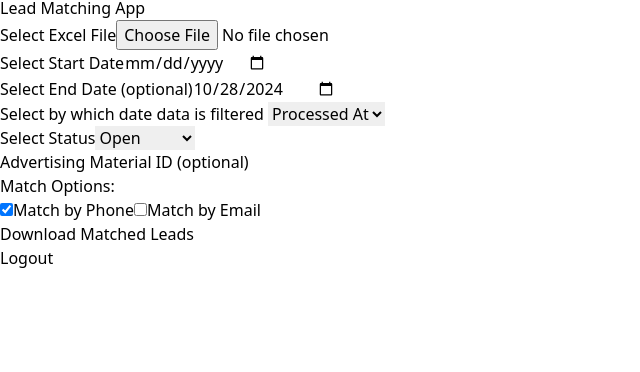
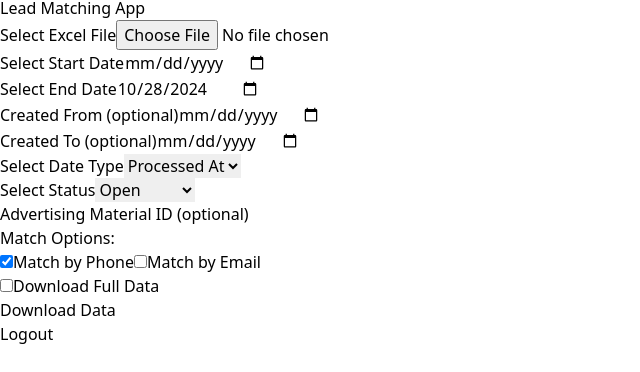
Before and after one commit to francofelicioni/lead-matching-app, a Next.js app: page / in a window 1280 px wide. Shown: the part 154-526 px from the top of the page, without its empty margins (0-640 px from the left). Built offline with nearby package versions, Linux system fonts and the light colour scheme.

Commit message:
feat: add date range filters and option to download full data

```diff
--- a/src/app/page.js
+++ b/src/app/page.js
@@ -10,16 +10,21 @@ export default function Home() {
   const [file, setFile] = useState(null);
   const [dateFrom, setDateFrom] = useState('');
   const [dateTo, setDateTo] = useState('');
+  const [createdFrom, setCreatedFrom] = useState('');
+  const [createdTo, setCreatedTo] = useState('');
   const [dateType, setDateType] = useState('processed_at');
   const [status, setStatus] = useState('open');
   const [advertisingMaterialId, setAdvertisingMaterialId] = useState('');
-  const [usePhone, setUsePhone] = useState(true); // Default to phone matching
-  const [useEmail, setUseEmail] = useState(false); // Default email matching off
+  const [usePhone, setUsePhone] = useState(true);
+  const [useEmail, setUseEmail] = useState(false);
+  const [downloadFullData, setDownloadFullData] = useState(false);
   const [loading, setLoading] = useState(false);
 
   const handleFileChange = (e) => setFile(e.target.files[0]);
   const handleDateFromChange = (e) => setDateFrom(e.target.value);
   const handleDateToChange = (e) => setDateTo(e.target.value);
+  const handleCreatedFromChange = (e) => setCreatedFrom(e.target.value);
+  const handleCreatedToChange = (e) => setCreatedTo(e.target.value);
   const handleDateTypeChange = (e) => setDateType(e.target.value);
   const handleStatusChange = (e) => setStatus(e.target.value);
   const handleAdvertisingMaterialIdChange = (e) => setAdvertisingMaterialId(e.target.value);
@@ -28,7 +33,6 @@ export default function Home() {
     const today = new Date().toISOString().split('T')[0];
     setDateTo(today);
   }, []);
-
   const handleLogout = async () => {
     try {
       await axios.post('/api/auth/logout');
@@ -40,39 +44,52 @@ export default function Home() {
 
   const handleSubmit = async (e) => {
     e.preventDefault();
-    if (!file || !dateFrom || (!usePhone && !useEmail)) {
-      alert('Please select a file, start date, and at least one matching option');
+
+    const params = new URLSearchParams({
+      date_from: dateFrom,
+      date_to: dateTo || new Date().toISOString().split('T')[0],
+      created_from: createdFrom,
+      created_to: createdTo,
+      date_type: dateType,
+      status,
+      use_phone: usePhone,
+      use_email: useEmail,
+      download_full_data: downloadFullData,
+    });
+
+    if (!downloadFullData && (!file || !dateFrom)) {
+      alert('Please select a file and start date for matching, or choose to download full data.');
       return;
     }
 
+    if (advertisingMaterialId) {
+      params.append('advertising_material_id', advertisingMaterialId);
+    }
+
     const formData = new FormData();
-    formData.append('file', file);
+    if (!downloadFullData) {
+      formData.append('file', file);
+    }
 
     try {
       setLoading(true);
 
-      const params = new URLSearchParams({
-        date_from: dateFrom,
-        date_to: dateTo || new Date().toISOString().split('T')[0],
-        date_type: dateType,
-        status,
-        use_phone: usePhone, // Pass user selection
-        use_email: useEmail, // Pass user selection
-      });
-
-      if (advertisingMaterialId) {
-        params.append('advertising_material_id', advertisingMaterialId);
-      }
-
-      const response = await axios.post(`/api/leads?${params.toString()}`, file, {
-        headers: { 'Content-Type': 'application/octet-stream' },
+      const response = await axios.post(`/api/leads?${params.toString()}`, downloadFullData ? null : formData, {
+        headers: { 'Content-Type': downloadFullData ? 'application/json' : 'application/octet-stream' },
         responseType: 'blob',
       });
 
       const url = window.URL.createObjectURL(new Blob([response.data]));
+      const date = new Date();
+      const day = `0${date.getDate()}`.slice(-2);
+      const month = `0${date.getMonth() + 1}`.slice(-2);
+      const year = date.getFullYear();
+      const fileName = downloadFullData
+        ? `finance_ads_full_data_${day}-${month}-${year}.xlsx`
+        : `matched_leads_${day}-${month}-${year}.xlsx`;
       const link = document.createElement('a');
       link.href = url;
-      link.setAttribute('download', 'matched_leads.xlsx');
+      link.setAttribute('download', fileName);
       document.body.appendChild(link);
       link.click();
       link.parentNode.removeChild(link);
@@ -104,7 +121,7 @@ export default function Home() {
             type="file"
             accept=".xlsx, .xls"
             onChange={handleFileChange}
-            required
+            disabled={downloadFullData} // Disable file input if full data is selected
             className="w-full border border-gray-300 rounded-md p-2"
           />
         </div>
@@ -114,12 +131,13 @@ export default function Home() {
             type="date"
             value={dateFrom}
             onChange={handleDateFromChange}
-            required
+            required={!downloadFullData}
+            disabled={downloadFullData}
             className="w-full border border-gray-300 rounded-md p-2"
           />
         </div>
         <div>
-          <label className="block text-gray-700 font-medium mb-2" htmlFor="dateTo">Select End Date (optional)</label>
+          <label className="block text-gray-700 font-medium mb-2" htmlFor="dateTo">Select End Date</label>
           <input
             type="date"
             value={dateTo}
@@ -128,7 +146,25 @@ export default function Home() {
           />
         </div>
         <div>
-          <label className="block text-gray-700 font-medium mb-2" htmlFor="dateType">Select by which date data is filtered </label>
+          <label className="block text-gray-700 font-medium mb-2" htmlFor="createdFrom">Created From (optional)</label>
+          <input
+            type="date"
+            value={createdFrom}
+            onChange={handleCreatedFromChange}
+            className="w-full border border-gray-300 rounded-md p-2"
+          />
+        </div>
+        <div>
+          <label className="block text-gray-700 font-medium mb-2" htmlFor="createdTo">Created To (optional)</label>
+          <input
+            type="date"
+            value={createdTo}
+            onChange={handleCreatedToChange}
+            className="w-full border border-gray-300 rounded-md p-2"
+          />
+        </div>
+        <div>
+          <label className="block text-gray-700 font-medium mb-2" htmlFor="dateType">Select Date Type</label>
           <select
             value={dateType}
             onChange={handleDateTypeChange}
@@ -181,13 +217,23 @@ export default function Home() {
             </label>
           </div>
         </div>
+        <div>
+          <label className="block text-gray-700 font-medium mb-2">
+            <input
+              type="checkbox"
+              checked={downloadFullData}
+              onChange={(e) => setDownloadFullData(e.target.checked)}
+            />
+            <span className="ml-2">Download Full Data</span>
+          </label>
+        </div>
         <button
           type="submit"
           disabled={loading}
           className={`w-full bg-blue-500 text-white font-bold py-2 px-4 rounded-lg
             ${loading ? 'opacity-50 cursor-not-allowed' : 'hover:bg-blue-600'}`}
         >
-          {loading ? 'Processing...' : 'Download Matched Leads'}
+          {loading ? 'Processing...' : 'Download Data'}
         </button>
       </form>
       <div className="text-center mt-8">
```
